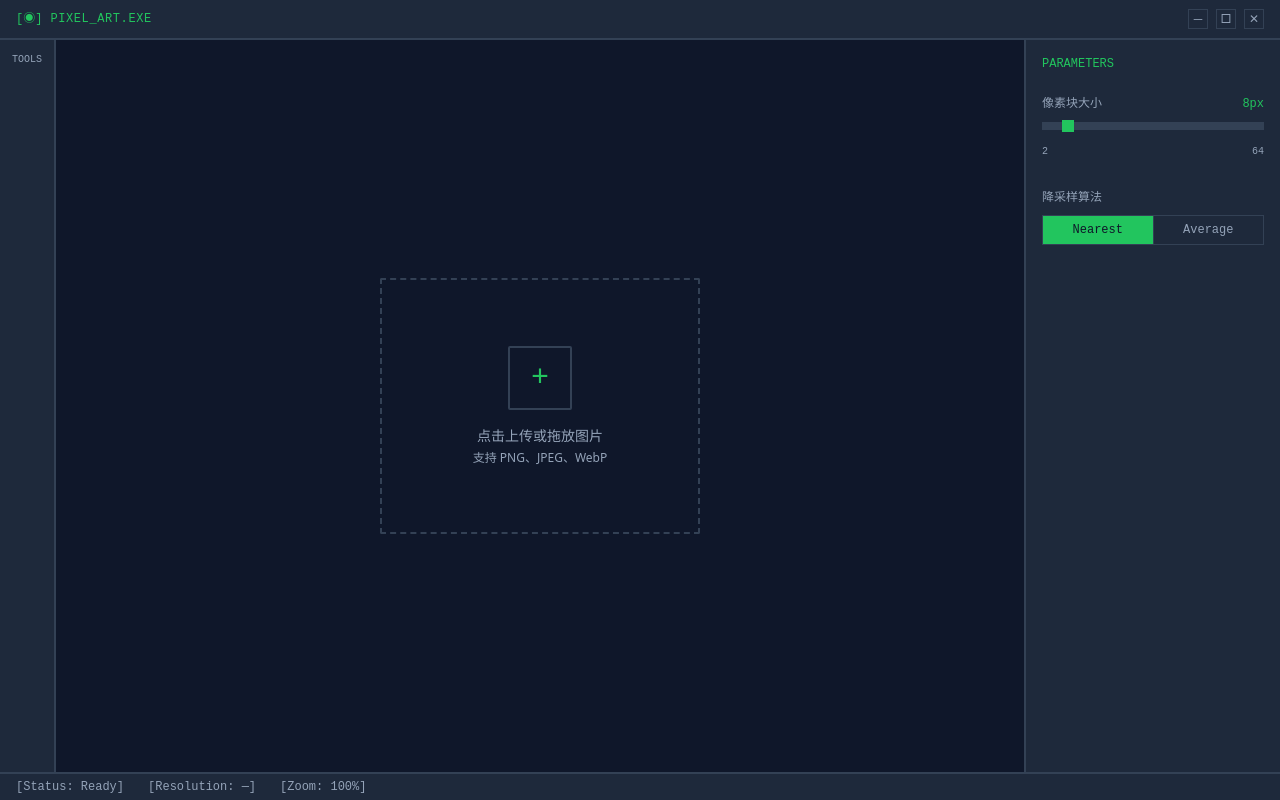
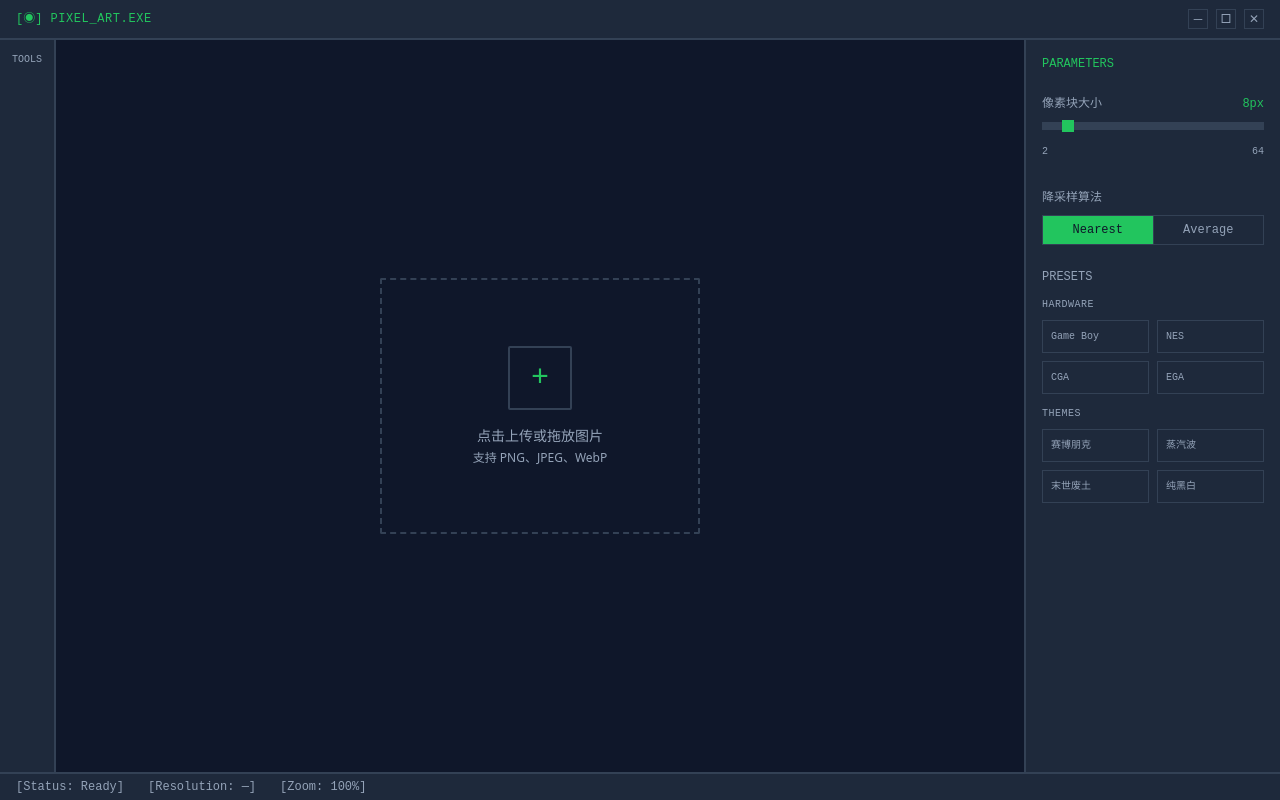
Before and after one commit to edenion/Blockify, a React (Vite) app: page / in a window 1280 px wide. Built offline with nearby package versions, Linux system fonts and the light colour scheme.

Commit message:
feat: 实现预设选择器（8个内置预设）

```diff
--- a/src/components/params/ParamsPanel.tsx
+++ b/src/components/params/ParamsPanel.tsx
@@ -1,5 +1,6 @@
 import { BlockSizeSlider } from './BlockSizeSlider';
 import { AlgorithmToggle } from './AlgorithmToggle';
+import { PresetSelector } from './PresetSelector';
 
 export function ParamsPanel() {
   return (
@@ -7,6 +8,7 @@ export function ParamsPanel() {
       <h2 className="text-retro-primary text-xs font-pixel mb-4">PARAMETERS</h2>
       <BlockSizeSlider />
       <AlgorithmToggle />
+      <PresetSelector />
     </div>
   );
 }
--- /dev/null
+++ b/src/components/params/PresetSelector.tsx
@@ -0,0 +1,73 @@
+import { useAppStore } from '../../store';
+import { createPresetRegistry } from '../../engine/presets';
+
+const registry = createPresetRegistry();
+
+export function PresetSelector() {
+  const presetId = useAppStore((s) => s.presetId);
+  const setPresetId = useAppStore((s) => s.setPresetId);
+
+  const hardwarePresets = registry.getByCategory('hardware');
+  const themePresets = registry.getByCategory('theme');
+
+  const handleSelect = (id: string) => {
+    setPresetId(presetId === id ? null : id);
+  };
+
+  return (
+    <div className="space-y-3">
+      <h3 className="text-retro-muted text-xs font-pixel">PRESETS</h3>
+
+      <div>
+        <h4 className="text-[10px] text-retro-muted font-terminal mb-2 uppercase tracking-wider">
+          Hardware
+        </h4>
+        <div className="grid grid-cols-2 gap-2">
+          {hardwarePresets.map((preset) => (
+            <button
+              key={preset.id}
+              onClick={() => handleSelect(preset.id)}
+              className={`py-2 px-2 text-[10px] font-terminal border transition-colors text-left ${
+                presetId === preset.id
+                  ? 'border-retro-primary bg-retro-primary/10 text-retro-primary'
+                  : 'border-retro-border text-retro-muted hover:border-retro-text hover:text-retro-text'
+              }`}
+            >
+              {preset.name}
+            </button>
+          ))}
+        </div>
+      </div>
+
+      <div>
+        <h4 className="text-[10px] text-retro-muted font-terminal mb-2 uppercase tracking-wider">
+          Themes
+        </h4>
+        <div className="grid grid-cols-2 gap-2">
+          {themePresets.map((preset) => (
+            <button
+              key={preset.id}
+              onClick={() => handleSelect(preset.id)}
+              className={`py-2 px-2 text-[10px] font-terminal border transition-colors text-left ${
+                presetId === preset.id
+                  ? 'border-retro-primary bg-retro-primary/10 text-retro-primary'
+                  : 'border-retro-border text-retro-muted hover:border-retro-text hover:text-retro-text'
+              }`}
+            >
+              {preset.name}
+            </button>
+          ))}
+        </div>
+      </div>
+
+      {presetId && (
+        <button
+          onClick={() => setPresetId(null)}
+          className="w-full py-1.5 text-[10px] font-terminal text-retro-muted border border-retro-border hover:border-retro-warning hover:text-retro-warning transition-colors"
+        >
+          清除预设
+        </button>
+      )}
+    </div>
+  );
+}
```
